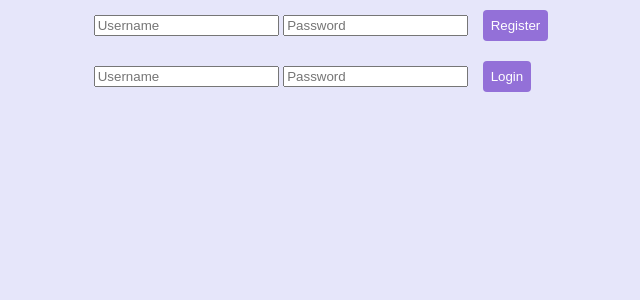
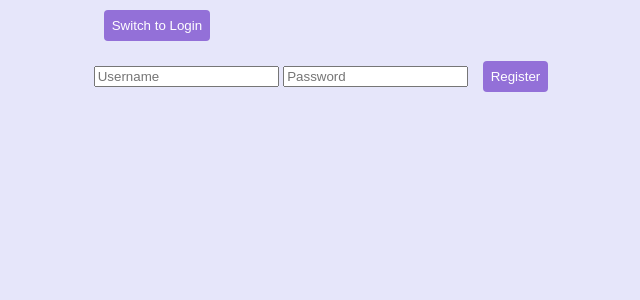
Before and after one commit to sdg877/ai_chatbot, a Flask app: page /login in a window 1280 px wide. Shown: the top 300 px of the page, without its empty margins (314-954 px from the left). Run offline with Flask 3, Linux system fonts and the light colour scheme.

Commit message:
Toggle added for regitration and login forms

```diff
--- a/templates/login.html
+++ b/templates/login.html
@@ -7,19 +7,22 @@
     <link rel="stylesheet" href="/static/style.css">
 </head>
 <body>
+    {% if not username %}
     <div id="auth-container">
+        <button id="toggle-auth">Switch to Login</button>
         <form id="register-form">
             <input type="text" id="register-username" placeholder="Username" required>
             <input type="password" id="register-password" placeholder="Password" required>
             <button type="submit">Register</button>
         </form>
-        <form id="login-form">
+        <form id="login-form" style="display: none;">
             <input type="text" id="login-username" placeholder="Username" required>
             <input type="password" id="login-password" placeholder="Password" required>
             <button type="submit">Login</button>
         </form>
-        <div id="auth-message"></div>
     </div>
+    {% endif %}
+
     <script>
         document.addEventListener('DOMContentLoaded', function() {
             const script = document.createElement('script');
```
